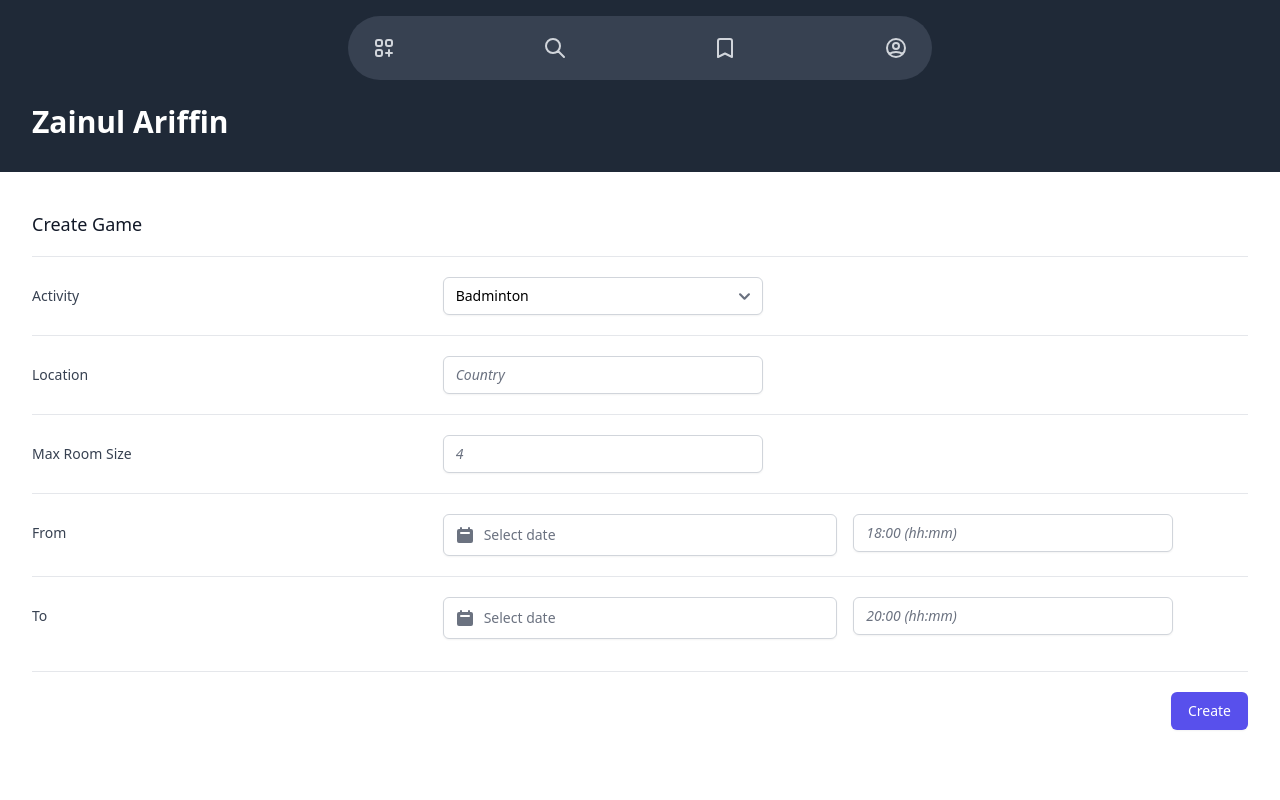
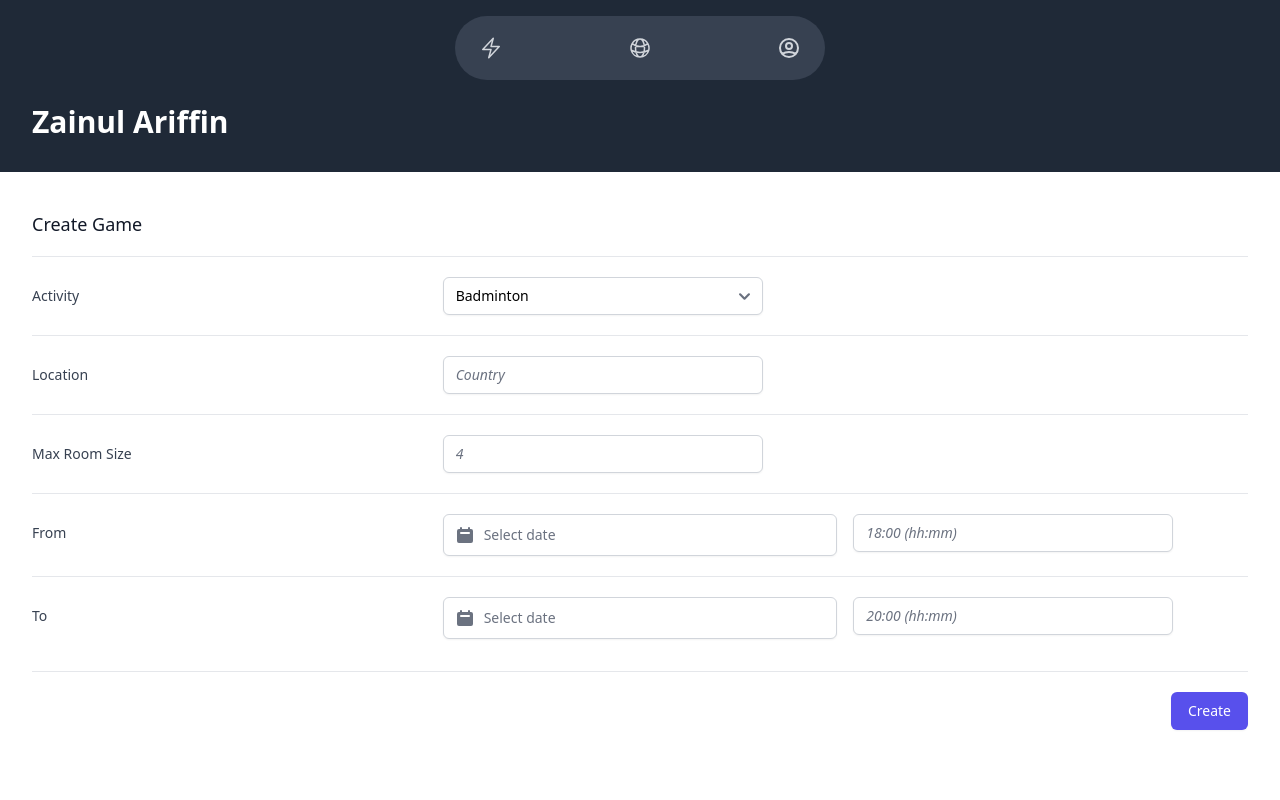
Before and after one commit to zainul1996/sit-hackrift, a Flask app: page /create in a window 1280 px wide. Run offline with Flask 2, Linux system fonts and the light colour scheme; style sheets or scripts are compiled from the project's sources; parts of the project's set-up code (start-up, migrations or seed data) failed here and were passed over.

Commit message:
nav bar done

```diff
--- a/templates/base.html
+++ b/templates/base.html
@@ -17,34 +17,28 @@
     <div>
         {% block body %}{% endblock %}
         <!-- Bottom Navbar Start -->
-        <div class="absolute inset-x-0 h-16 px-5 bottom-4 md:w-1/2 md:m-auto md:top-4 md:bottom-auto"
+        <div class="absolute inset-x-0 w-4/6 h-16 px-5 m-auto md:w-1/2 bottom-4 lg:w-1/3 md:top-4 md:bottom-auto"
             id="bottom-navbar">
             <div
                 class="sticky flex items-center justify-between p-5 px-6 mx-2 text-gray-300 bg-gray-900 rounded-full cursor-pointer md:bg-gray-700 bottom-2 shadow-3xl">
-                <div class="flex flex-col items-center transition duration-200 ease-in hover:text-blue-400">
-                    <svg xmlns="http://www.w3.org/2000/svg" class="w-6 h-6" fill="none" viewBox="0 0 24 24"
-                        stroke="currentColor">
-                        <path stroke-linecap="round" stroke-linejoin="round" stroke-width="2"
-                            d="M17 14v6m-3-3h6M6 10h2a2 2 0 002-2V6a2 2 0 00-2-2H6a2 2 0 00-2 2v2a2 2 0 002 2zm10 0h2a2 2 0 002-2V6a2 2 0 00-2-2h-2a2 2 0 00-2 2v2a2 2 0 002 2zM6 20h2a2 2 0 002-2v-2a2 2 0 00-2-2H6a2 2 0 00-2 2v2a2 2 0 002 2z">
-                        </path>
+                <div class="flex flex-col items-center transition duration-200 ease-in hover:text-blue-400"
+                    onclick="window.location.href='/home'">
+                    <svg xmlns="http://www.w3.org/2000/svg" fill="none" viewBox="0 0 24 24" stroke-width="1.5"
+                        stroke="currentColor" class="w-6 h-6">
+                        <path stroke-linecap="round" stroke-linejoin="round"
+                            d="M3.75 13.5l10.5-11.25L12 10.5h8.25L9.75 21.75 12 13.5H3.75z" />
                     </svg>
                 </div>
-                <div class="flex flex-col items-center transition duration-200 ease-in hover:text-blue-400">
-                    <svg xmlns="http://www.w3.org/2000/svg" class="w-6 h-6" fill="none" viewBox="0 0 24 24"
-                        stroke="currentColor">
-                        <path stroke-linecap="round" stroke-linejoin="round" stroke-width="2"
-                            d="M21 21l-6-6m2-5a7 7 0 11-14 0 7 7 0 0114 0z"></path>
+                <div class="flex flex-col items-center transition duration-200 ease-in hover:text-blue-400"
+                    onclick="window.location.href='/lobby'">
+                    <svg xmlns="http://www.w3.org/2000/svg" fill="none" viewBox="0 0 24 24" stroke-width="1.5"
+                        stroke="currentColor" class="w-6 h-6">
+                        <path stroke-linecap="round" stroke-linejoin="round"
+                            d="M12 21a9.004 9.004 0 008.716-6.747M12 21a9.004 9.004 0 01-8.716-6.747M12 21c2.485 0 4.5-4.03 4.5-9S14.485 3 12 3m0 18c-2.485 0-4.5-4.03-4.5-9S9.515 3 12 3m0 0a8.997 8.997 0 017.843 4.582M12 3a8.997 8.997 0 00-7.843 4.582m15.686 0A11.953 11.953 0 0112 10.5c-2.998 0-5.74-1.1-7.843-2.918m15.686 0A8.959 8.959 0 0121 12c0 .778-.099 1.533-.284 2.253m0 0A17.919 17.919 0 0112 16.5c-3.162 0-6.133-.815-8.716-2.247m0 0A9.015 9.015 0 013 12c0-1.605.42-3.113 1.157-4.418" />
                     </svg>
                 </div>
-
-                <div class="flex flex-col items-center transition duration-200 ease-in hover:text-blue-400">
-                    <svg xmlns="http://www.w3.org/2000/svg" class="w-6 h-6" fill="none" viewBox="0 0 24 24"
-                        stroke="currentColor">
-                        <path stroke-linecap="round" stroke-linejoin="round" stroke-width="2"
-                            d="M5 5a2 2 0 012-2h10a2 2 0 012 2v16l-7-3.5L5 21V5z"></path>
-                    </svg>
-                </div>
-                <div class="flex flex-col items-center transition duration-200 ease-in hover:text-blue-400">
+                <div class="flex flex-col items-center transition duration-200 ease-in hover:text-blue-400"
+                    onclick="window.location.href='/profile'">
                     <svg xmlns="http://www.w3.org/2000/svg" class="w-6 h-6" fill="none" viewBox="0 0 24 24"
                         stroke="currentColor">
                         <a href="/profile">
```
